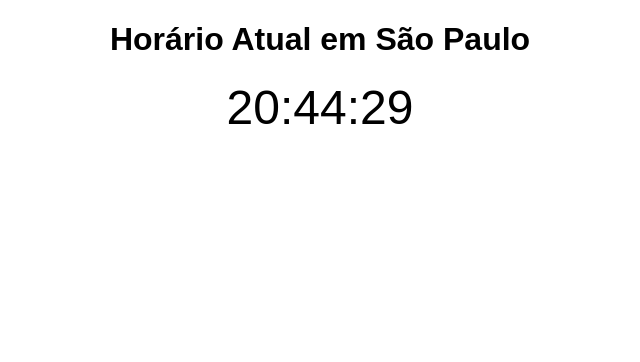
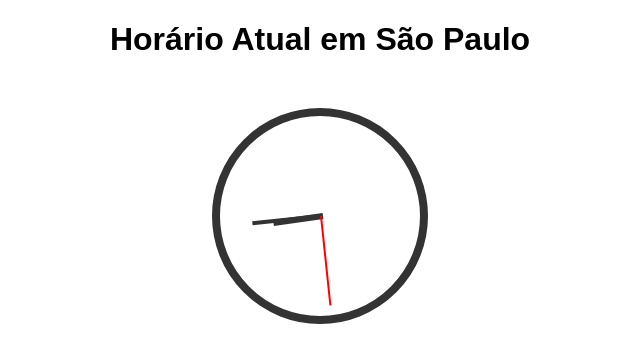
Before and after one commit to SXD3008/Horas-de-comedia, a plain HTML site: page index.html in a window 1280 px wide. Shown: the whole page, without its empty margins (320-960 px from the left). Drawn offline with Linux system fonts and the light colour scheme.

Commit message:
Update index.html

```diff
--- a/index.html
+++ b/index.html
@@ -3,23 +3,74 @@
 <head>
     <meta charset="UTF-8">
     <meta name="viewport" content="width=device-width, initial-scale=1.0">
-    <title>Relógio de São Paulo</title>
+    <title>Relógio Analógico de São Paulo</title>
     <style>
         body { font-family: Arial, sans-serif; text-align: center; }
-        #clock { font-size: 3rem; margin-top: 20px; }
+        .clock {
+            position: relative;
+            width: 200px;
+            height: 200px;
+            border: 8px solid #333;
+            border-radius: 50%;
+            margin: 50px auto;
+        }
+        .hand {
+            position: absolute;
+            bottom: 50%;
+            left: 50%;
+            background: #333;
+            transform-origin: bottom;
+        }
+        .hour {
+            width: 6px;
+            height: 50px;
+            transform: rotate(0deg);
+        }
+        .minute {
+            width: 4px;
+            height: 70px;
+            transform: rotate(0deg);
+        }
+        .second {
+            width: 2px;
+            height: 90px;
+            background: red;
+            transform: rotate(0deg);
+        }
     </style>
     <script>
         function updateClock() {
             const now = new Date();
-            const options = { timeZone: 'America/Sao_Paulo', hour: '2-digit', minute: '2-digit', second: '2-digit' };
-            document.getElementById('clock').innerText = new Intl.DateTimeFormat('pt-BR', options).format(now);
+            const options = { timeZone: 'America/Sao_Paulo' };
+            const localTime = new Date(now.toLocaleString('en-US', options));
+
+            const seconds = localTime.getSeconds();
+            const minutes = localTime.getMinutes();
+            const hours = localTime.getHours();
+
+            const secondHand = document.querySelector('.second');
+            const minuteHand = document.querySelector('.minute');
+            const hourHand = document.querySelector('.hour');
+
+            const secondDeg = (seconds / 60) * 360;
+            const minuteDeg = (minutes / 60) * 360;
+            const hourDeg = (hours % 12) * 30 + (minutes / 2);
+
+            secondHand.style.transform = `rotate(${secondDeg}deg)`;
+            minuteHand.style.transform = `rotate(${minuteDeg}deg)`;
+            hourHand.style.transform = `rotate(${hourDeg}deg)`;
         }
+
         setInterval(updateClock, 1000);
         window.onload = updateClock;
     </script>
 </head>
 <body>
     <h1>Horário Atual em São Paulo</h1>
-    <div id="clock"></div>
+    <div class="clock">
+        <div class="hand hour"></div>
+        <div class="hand minute"></div>
+        <div class="hand second"></div>
+    </div>
 </body>
 </html>
```
